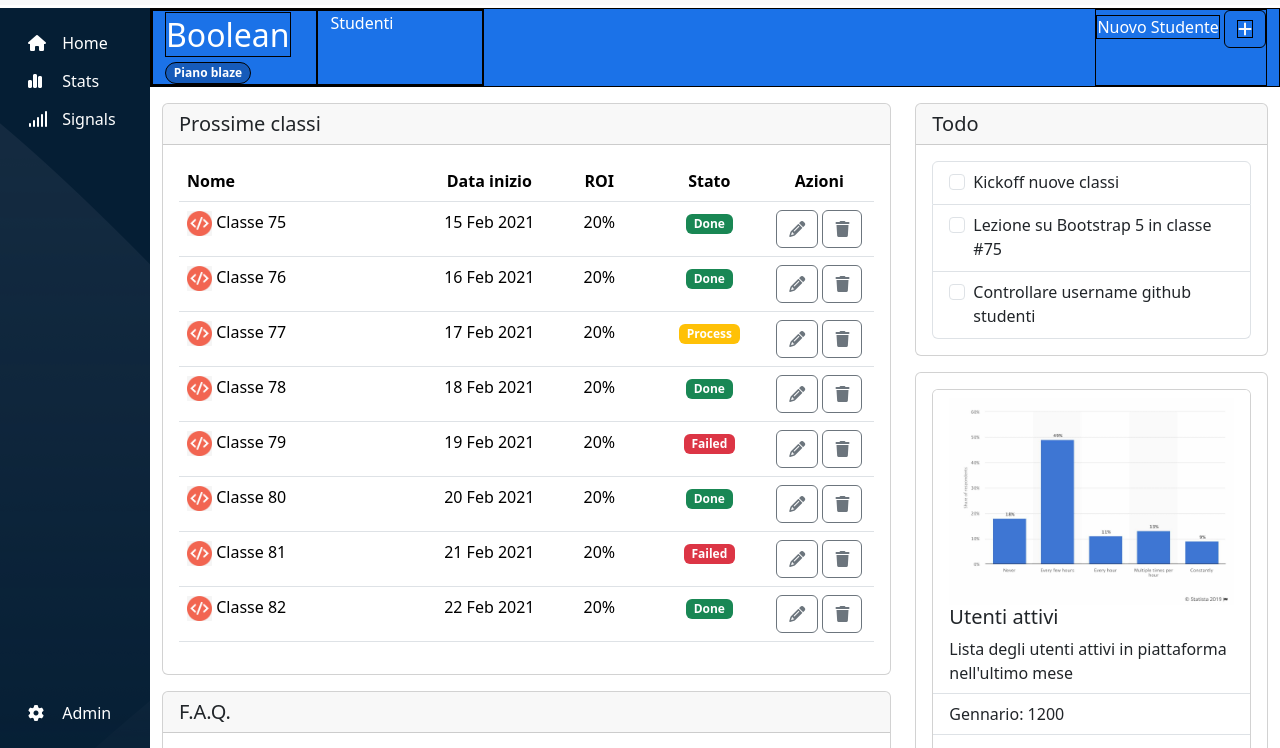
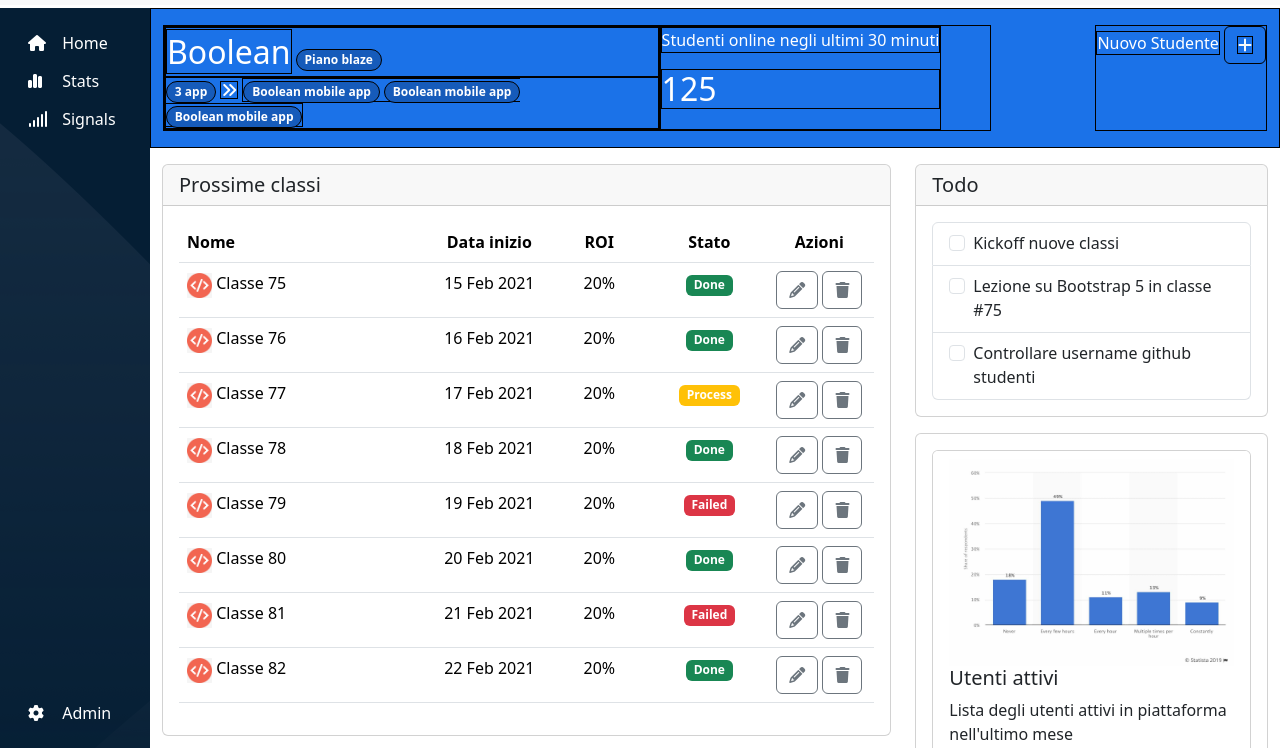
Before and after one commit to MrArcano/html-css-bootstrap-dashboard, a plain HTML site: page index.html in a window 1280 px wide. Shown: the part 52-800 px from the top of the page. Drawn offline with nearby package versions, Linux system fonts and the light colour scheme.

Commit message:
[edit]: table + widht blue bar

```diff
--- a/css/style-media.css
+++ b/css/style-media.css
@@ -2,6 +2,11 @@
   :root{
     --w-aside: 150px;
   }
+
+  .w-custom{
+    width: 60%;
+  }
+
 }
 
 @media (min-width: 720px){
--- a/css/style.css
+++ b/css/style.css
@@ -33,16 +33,25 @@
   color: var(--text-orange);
 }
 
+.text-orange:hover{
+  color: var(--text-orange);
+}
+
+.text-orange:focus{
+  color: var(--text-orange);
+}
 
 
-.w-40{
-  width: 40%;
+
+
+.w-small{
+  min-width: 110px;
 }
 
-.w-small{
-  width: 15%;
-  min-width: 110px;
+.w-custom{
+  width: 100%;
 }
+
 /* ----------------------------------
     HEADER
 -----------------------------------*/
--- a/index.html
+++ b/index.html
@@ -133,20 +133,39 @@
     <div class="scroll-box">
 
       <div class="bg-blue text-white debug">
-        <div class="container-fluid d-lg-flex flex-lg-row-reverse justify-content-between">
+        <div class="container-fluid py-3 d-lg-flex flex-lg-row-reverse justify-content-between">
           <div>
             <span>Nuovo Studente</span>
             <button type="button" class="btn btn-outline-light btn-custom-add">
               <i class="fa-solid fa-plus"></i>
             </button>
           </div>
-          <div class="row row-cols-1 row-cols-lg-2">
-            <div class="col">
-                <span class="fs-2">Boolean</span>
-                <span class="badge rounded-pill bg-badge">Piano blaze</span>
+          <div class="d-lg-flex w-75">
+            <div class="w-custom">
+              <div>
+                  <span class="fs-2">Boolean</span>
+                  <span class="badge rounded-pill bg-badge">Piano blaze</span>
+              </div>
+              <div>
+                <span class="badge rounded-pill bg-badge">3 app</span>
+                <i class="fa-solid fa-angles-right"></i>
+                <span class="d-lg-none">
+                  <span class="badge rounded-pill bg-badge">
+                    <i class="fa-solid fa-plus"></i>
+                  </span>
+                </span>
+                <span class="d-none d-lg-inline">
+                  <span class="badge rounded-pill bg-badge">Boolean mobile app</span>
+                  <span class="badge rounded-pill bg-badge">Boolean mobile app</span>
+                  <span class="badge rounded-pill bg-badge">Boolean mobile app</span>
+                </span>
+              </div>
             </div>
 
-            <div class="col">Studenti</div>
+            <div class="">
+              <p>Studenti online negli ultimi 30 minuti</p>
+              <h2>125</h2>
+            </div>
           </div>
         </div>
       </div>
@@ -163,7 +182,7 @@
                 <table class="table table-hover text-center">
                   <thead>
                     <tr>
-                      <th class="w-40 text-start" scope="col">Nome</th>
+                      <th class="w-100 text-start" scope="col">Nome</th>
                       <th class="w-small" scope="col">Data inizio</th>
                       <th class="w-small" scope="col">ROI</th>
                       <th class="w-small" scope="col">Stato</th>
```
